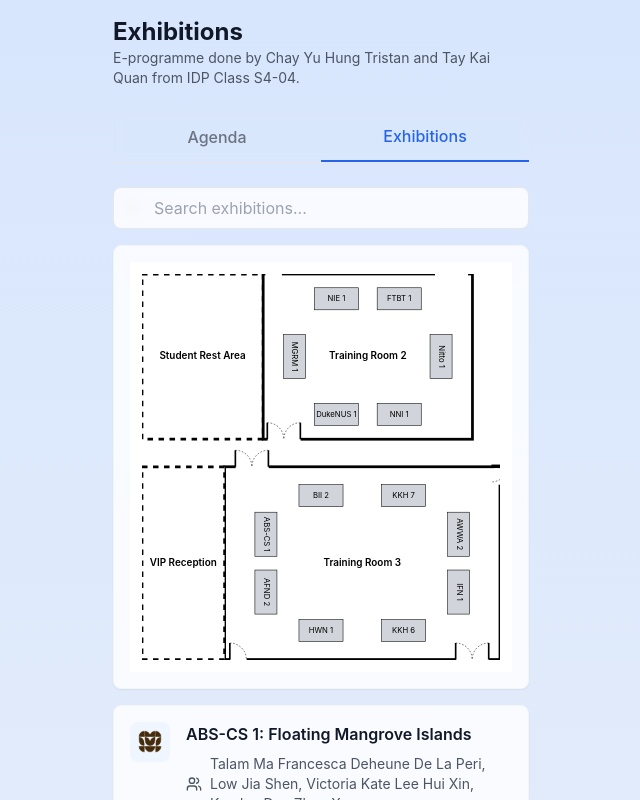
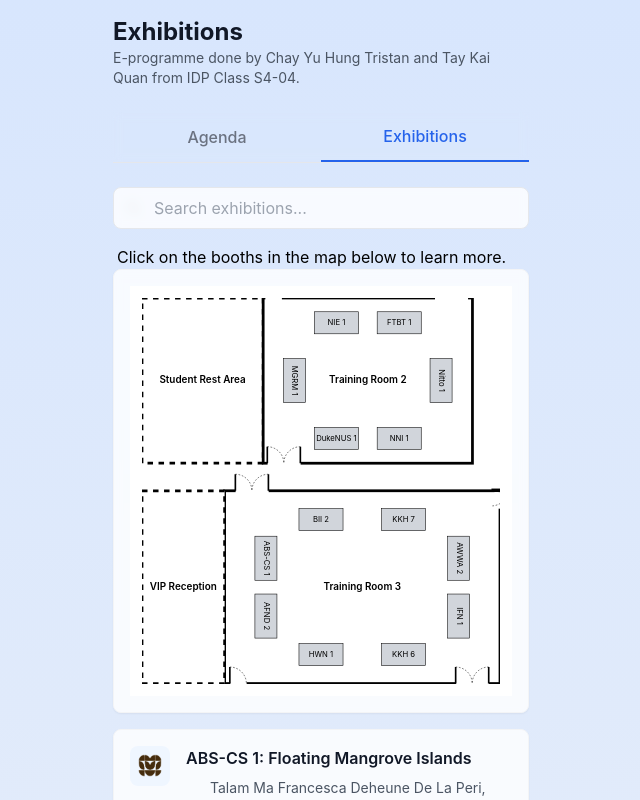
Before and after one commit to cheesetan/idp-symposium, a React (Create React App) app: page / in a window 1280 px wide. Both pictures are taken after a click on the button "Exhibitions". Shown: the top 800 px of the page, without its empty margins (319-959 px from the left). Built offline with nearby package versions, Linux system fonts and the light colour scheme.

Commit message:
feat: added wording to map

```diff
--- a/src/ui/ExhibitionsView.tsx
+++ b/src/ui/ExhibitionsView.tsx
@@ -79,6 +79,8 @@ const ExhibitionsView = () => {
     >
       <SearchBar value={searchTerm} onChange={setSearchTerm} />
 
+      <div>
+      <h2 className="px-1">Click on the booths in the map below to learn more.</h2>
       <AnimatePresence mode="wait">
         {searchTerm.length === 0 ? (
           <motion.div
@@ -112,6 +114,7 @@ const ExhibitionsView = () => {
           />
         )}
       </AnimatePresence>
+      </div>
 
       <motion.div
         className="space-y-4"
```
